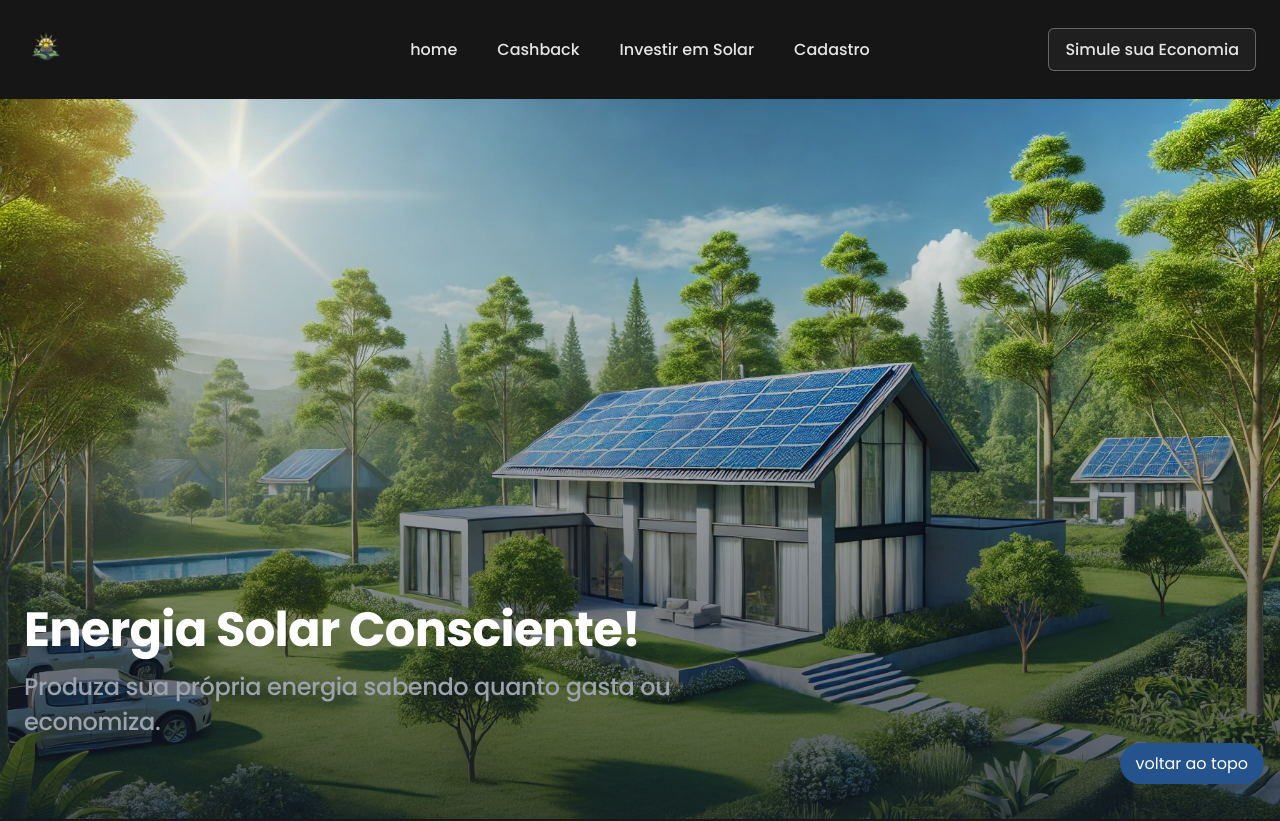
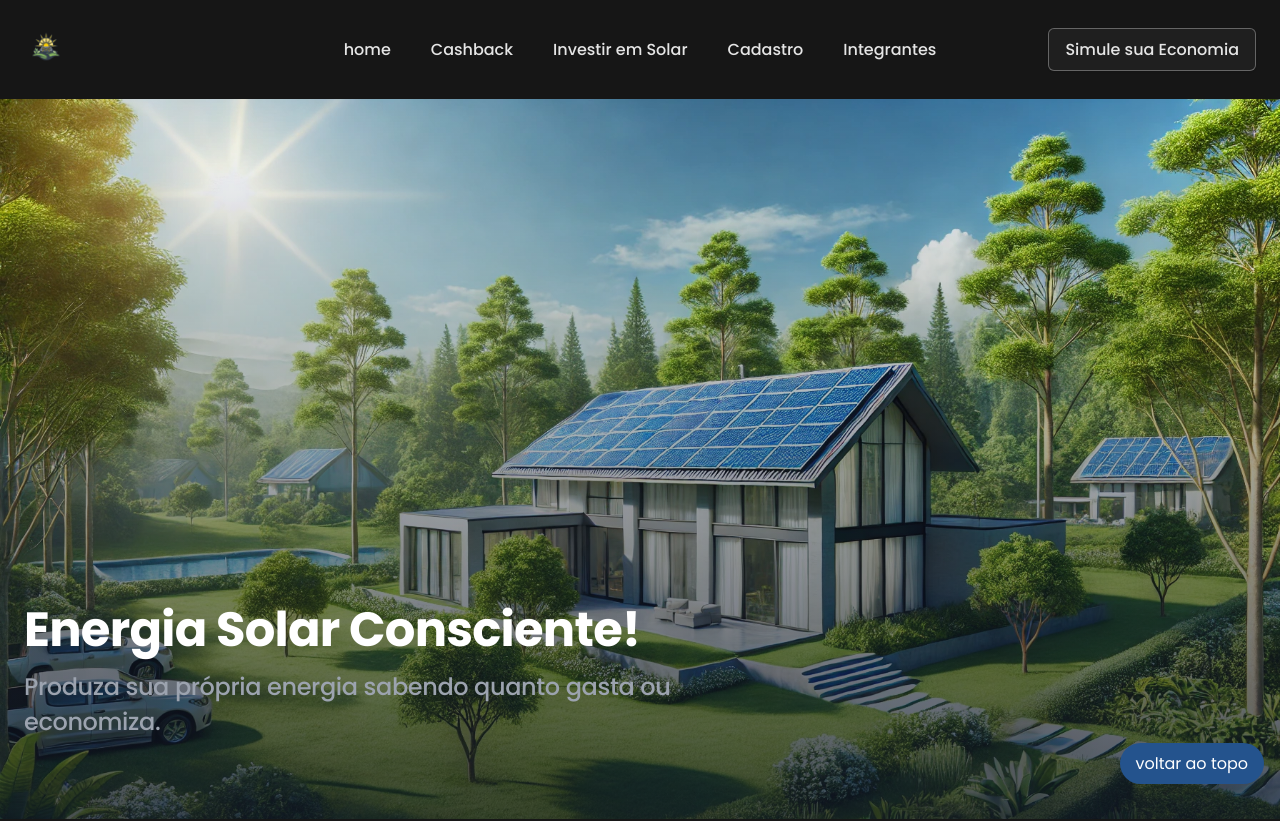
Before and after one commit to SolarHealth/Solar-Health, a plain HTML site: page index.html in a window 1280 px wide. Shown: the top 821 px of the page. Drawn offline with Linux system fonts and the light colour scheme.

Commit message:
adicionando link no header para a pagina de integrantes

```diff
--- a/index.html
+++ b/index.html
@@ -32,6 +32,7 @@
                     <a href="#cashBack" class="navItem">Cashback</a>
                     <a href="#investir" class="navItem">Investir em Solar</a>
                     <a href="#cadastro" class="navItem">Cadastro</a>
+										<a href="#integrantes" class="navItem">Integrantes</a>
                 </nav>
                 <div class="sistemTest">
                     <a href="https://wa.link/k9ix8z" class="simulator">Simule sua Economia</a>
```
